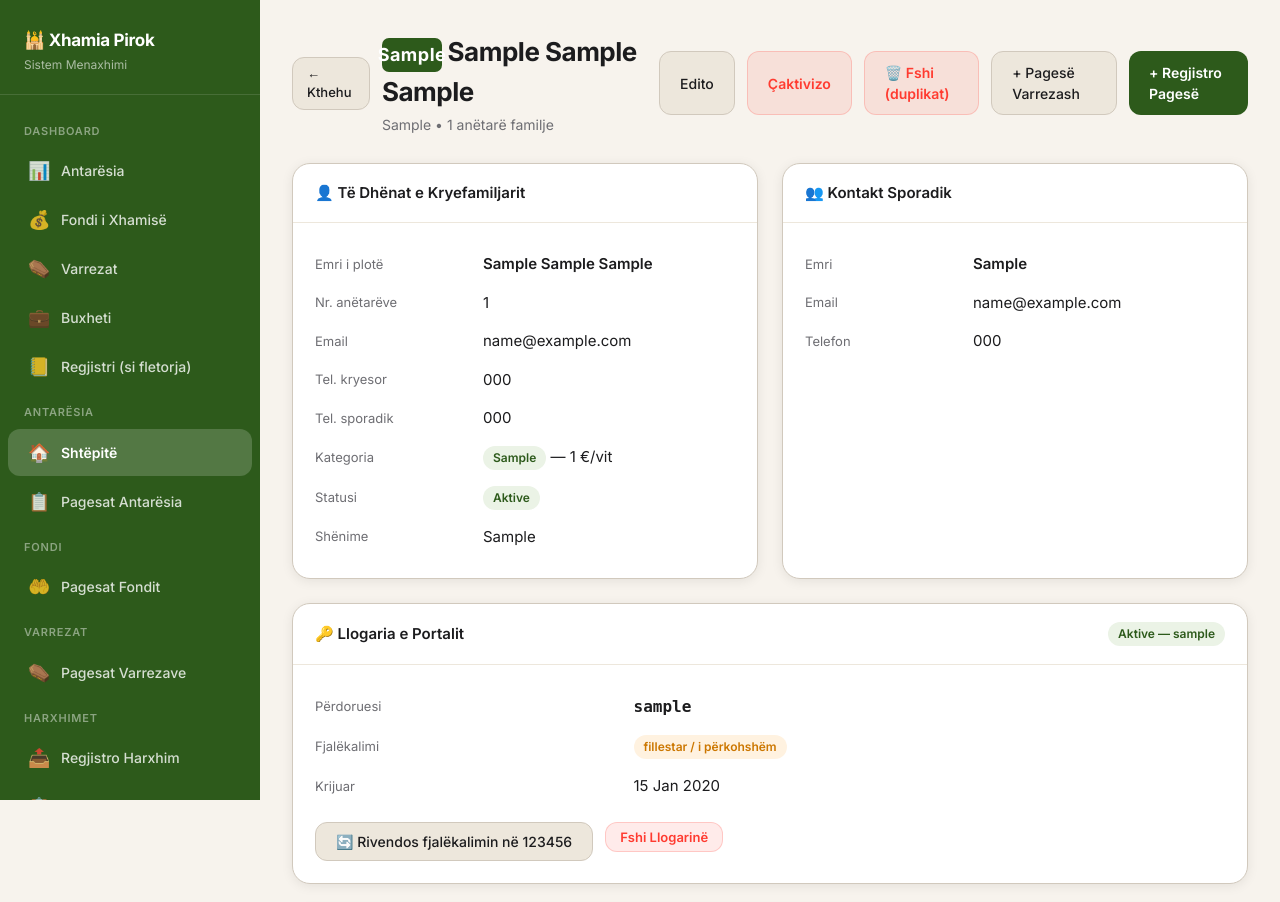
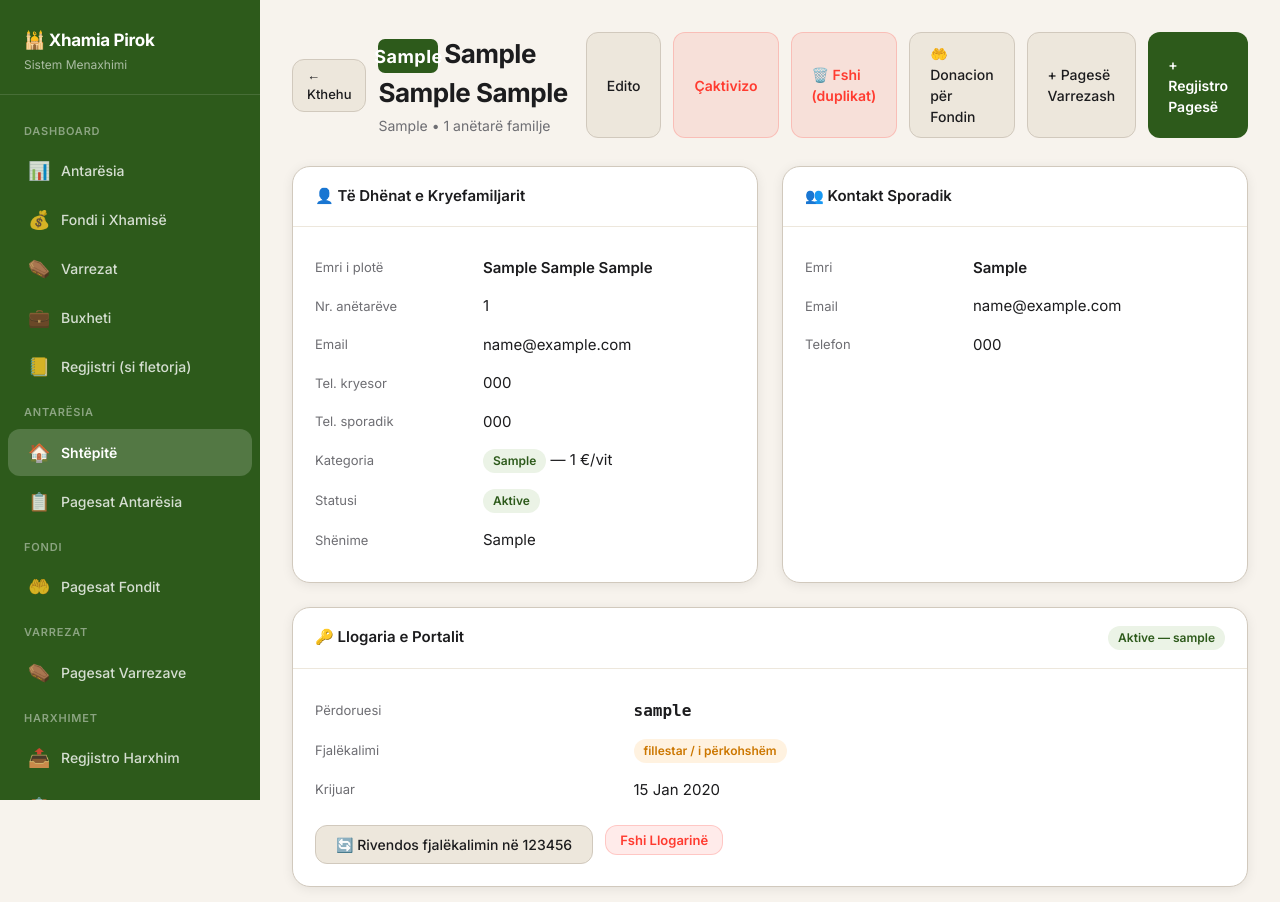
Before and after one commit to MuhamedAdemi/xhamia-pirok, a Django app: page /shtepite/1/ in a window 1280 px wide. Shown: the top 902 px of the page. Run offline with Django 5.2, Linux system fonts and the light colour scheme; a user stored in the database is signed in; tables that the repository leaves empty hold one stand-in row (values such as "Sample post"); some libraries are stand-ins or nearby versions.

Commit message:
feat: butoni 'Donacion per Fondin' ne krye te faqes se shtepise
Co-Authored-By: Claude Opus 5.5 <noreply@anthropic.com>

```diff
--- a/templates/shtepite/detaje.html
+++ b/templates/shtepite/detaje.html
@@ -20,6 +20,7 @@
     <a href="{% url 'fshi_perfundimisht_shtepi' shtepi.pk %}" class="btn-rrezik">🗑️ Fshi (duplikat)</a>
     {% endif %}
     {% if request.user.profili.mund_regjistroje %}
+    <a href="{% url 'shto_pagese_fondi' %}?shtepi={{ shtepi.pk }}" class="btn-dytësor">🤲 Donacion për Fondin</a>
     <a href="{% url 'shto_pagese_varrezat' %}?shtepi={{ shtepi.pk }}" class="btn-dytësor">+ Pagesë Varrezash</a>
     <a href="{% url 'shto_pagese_antaresia' %}?shtepi={{ shtepi.pk }}" class="btn-kryesor">+ Regjistro Pagesë</a>
     {% endif %}
@@ -362,7 +363,7 @@
 <div class="card" style="margin-top:24px;">
   <div class="card-header">
     <h5>🤲 Pagesat e Fondit — {{ pagesat_fondit|length }} pagesa{% if pagesat_fondit %} · {{ pagesat_fondit_m|monedhat }}{% endif %}</h5>
-    {% if request.user.profili.mund_regjistroje %}<a href="{% url 'shto_pagese_fondi' %}?shtepi={{ shtepi.pk }}" class="btn-kryesor btn-sm">+ Pagesë Fondi</a>{% endif %}
+    {% if request.user.profili.mund_regjistroje %}<a href="{% url 'shto_pagese_fondi' %}?shtepi={{ shtepi.pk }}" class="btn-kryesor btn-sm">🤲 + Donacion</a>{% endif %}
   </div>
   <div style="overflow-x:auto;">
     <table class="tabela-xhami">
```
